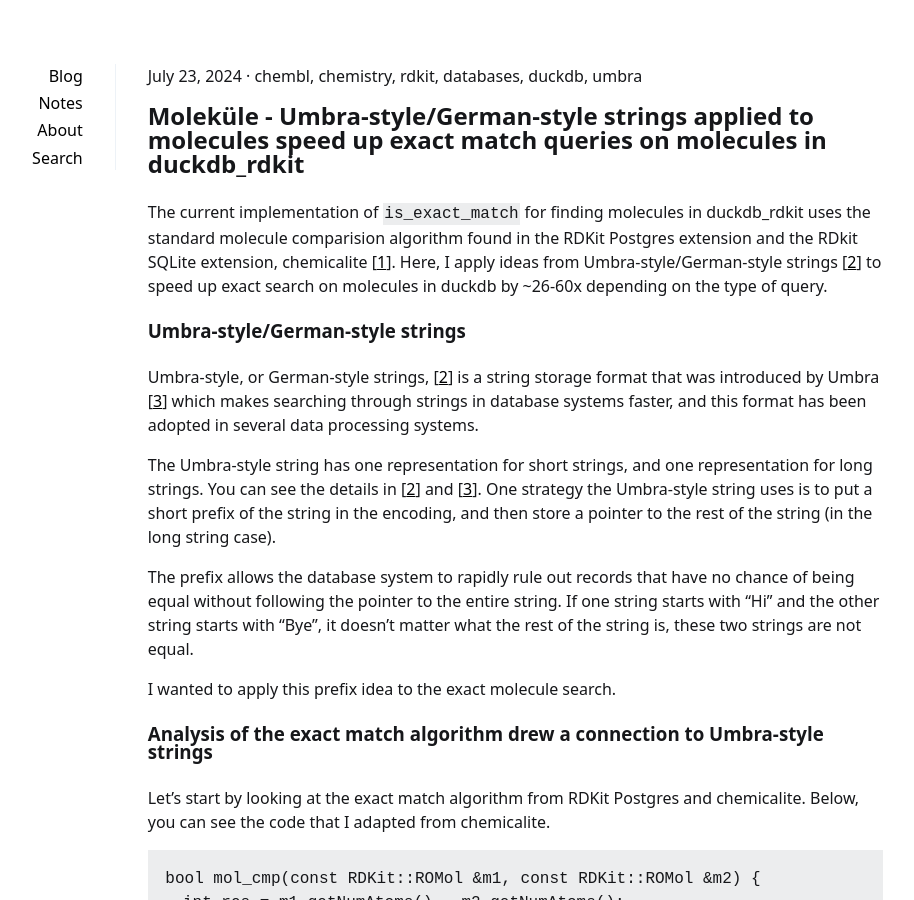
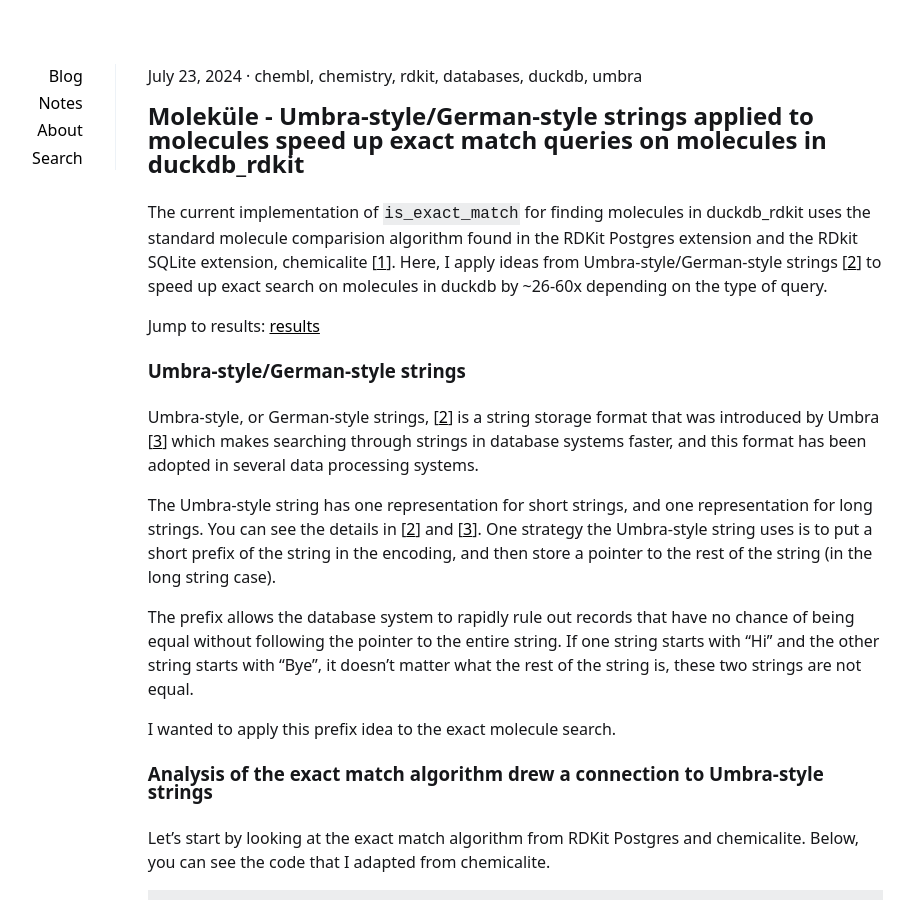
Before and after one commit to bodowd/bodowd.github.io, a Jekyll site: the page built from _posts/2024-07-23-umbra-style-molecules.md, in a window 1280 px wide and 900 px high. Shown: the whole window, without its empty margins (205-1119 px from the left). Built offline with Jekyll 4.4.1, drawn with Linux system fonts in a browser that asks for light colours.

Commit message:
add jump to results

````diff
--- a/_posts/2024-07-23-umbra-style-molecules.md
+++ b/_posts/2024-07-23-umbra-style-molecules.md
@@ -11,6 +11,8 @@ uses the standard molecule comparision algorithm found in the RDKit Postgres
 extension and the RDkit SQLite extension, chemicalite [[1]].
 Here, I apply ideas from Umbra-style/German-style strings [[2]] to speed up
 exact search on molecules in duckdb by ~26-60x depending on the type of query.
+
+Jump to results: [results](#results)
 
 ### Umbra-style/German-style strings
 
@@ -428,6 +430,8 @@ GROUP BY m.rdkit_mol, a.relation;
 Time: 900.934 ms
 ```
 
+## <a name="results"></a>Results
+
 The results are displayed together in the table below. The `real` run time
 is displayed in seconds for the standard method and the Umbra-mol method.
 Speedup is calculated by `standard method (s) / Umbra-mol (s)`
@@ -443,3 +447,4 @@ Speedup is calculated by `standard method (s) / Umbra-mol (s)`
 [2]: https://cedardb.com/blog/german_strings/
 [3]: https://db.in.tum.de/~freitag/papers/p29-neumann-cidr20.pdf
 [4]: https://github.com/bodowd/duckdb_rdkit/tree/umbra-style-mol
+[results]: https://github.com/bodowd/umbra-style-molecules
````
